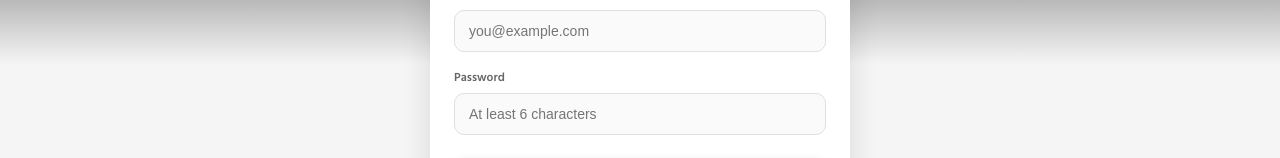
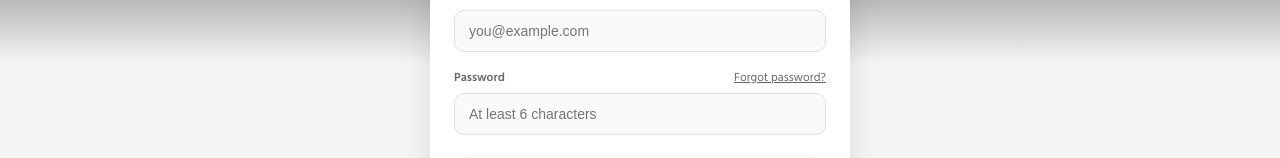
Before and after one commit to cotlevercom-ship-it/grocery-now, a Next.js app: page /login in a window 1280 px wide. Shown: the part 260-418 px from the top of the page. Built offline with nearby package versions, Linux system fonts and the light colour scheme; no server answers.

Commit message:
Update page.js

```diff
--- a/app/login/page.js
+++ b/app/login/page.js
@@ -41,15 +41,18 @@ function LoginForm() {
     setSubmitting(true)
     try {
       if (mode === 'signup') {
-        const data = await signUp(email.trim(), password)
-        if (!data.access_token) {
-          // Email confirmation may be required depending on project settings
-          setNotice('Account created. If email verification is required, please verify and log in again.')
-          setMode('login')
-          setSubmitting(false)
-          return
+        await signUp(email.trim(), password)
+        // Send email OTP and require verification before continuing
+        try {
+          await fetch('/api/otp/send', {
+            method: 'POST',
+            headers: { 'Content-Type': 'application/json' },
+            body: JSON.stringify({ email: email.trim(), purpose: 'signup' }),
+          })
+        } catch (otpErr) {
+          console.error('otp send failed', otpErr)
         }
-        router.push(nextUrl)
+        router.push(`/verify-otp?email=${encodeURIComponent(email.trim())}&purpose=signup&next=${encodeURIComponent(nextUrl)}`)
       } else {
         await signIn(email.trim(), password)
         router.push(nextUrl)
@@ -104,7 +107,14 @@ function LoginForm() {
           </div>
 
           <div style={{ marginBottom: '8px' }}>
-            <label style={{ fontSize: '12px', color: '#666', fontWeight: '600', display: 'block', marginBottom: '6px' }}>Password</label>
+            <div style={{ display: 'flex', justifyContent: 'space-between', alignItems: 'center', marginBottom: '6px' }}>
+              <label style={{ fontSize: '12px', color: '#666', fontWeight: '600' }}>Password</label>
+              {mode === 'login' && (
+                <Link href="/forgot-password" style={{ fontSize: '12px', color: '#666', textDecoration: 'underline' }}>
+                  Forgot password?
+                </Link>
+              )}
+            </div>
             <input
               type="password"
               value={password}
```
